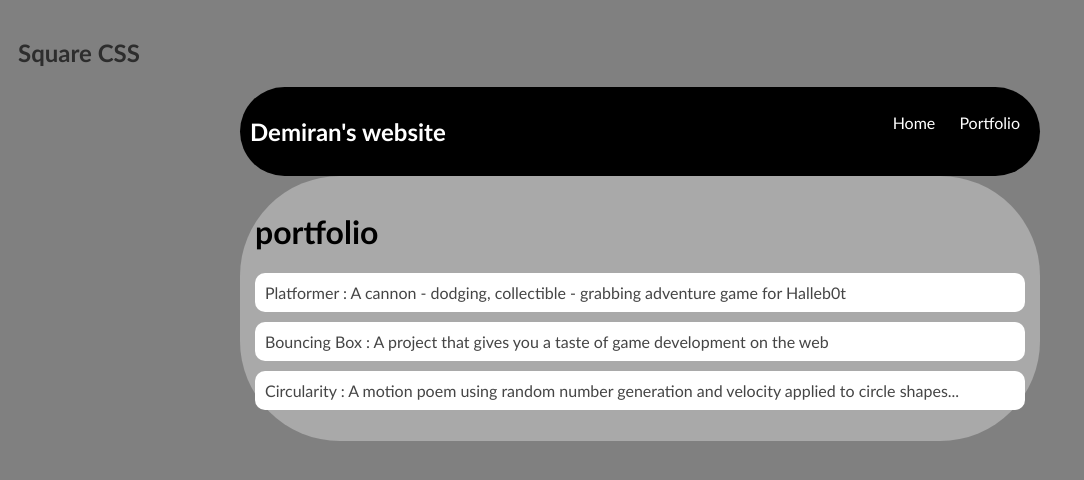
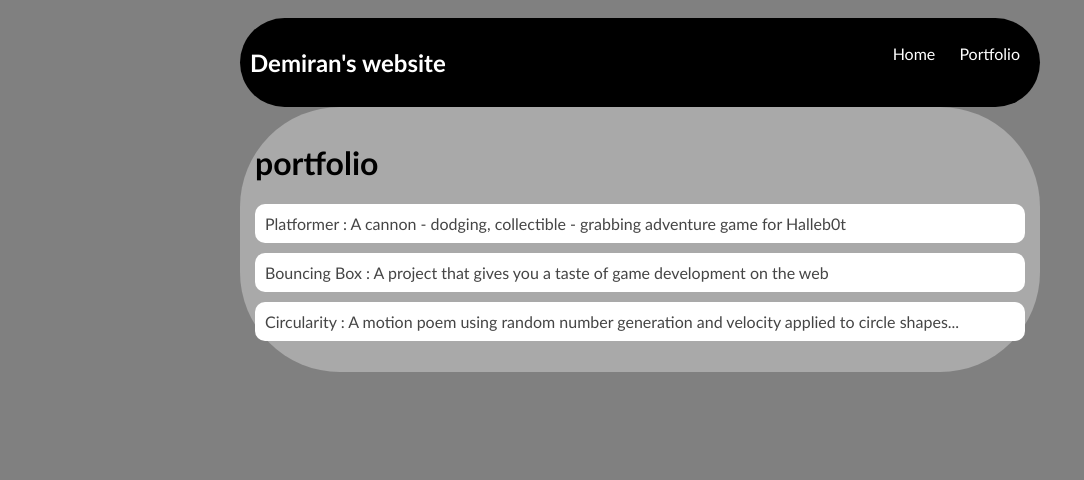
Before and after one commit to Daustin1105/Daustin1105.github.io, a plain HTML site: page portfolio.html in a window 1280 px wide. Shown: the whole page, without its empty margins (0-1084 px from the left). Drawn offline with Linux system fonts and the light colour scheme.

Commit message:
<chicken nuggets>

```diff
--- a/portfolio.html
+++ b/portfolio.html
@@ -90,8 +90,6 @@
     </head>
 
     <body>
-        <h2>Square CSS</h2>
-        <div class="square"></div>
 
         <div id="all-contents">
             <nav>
```
